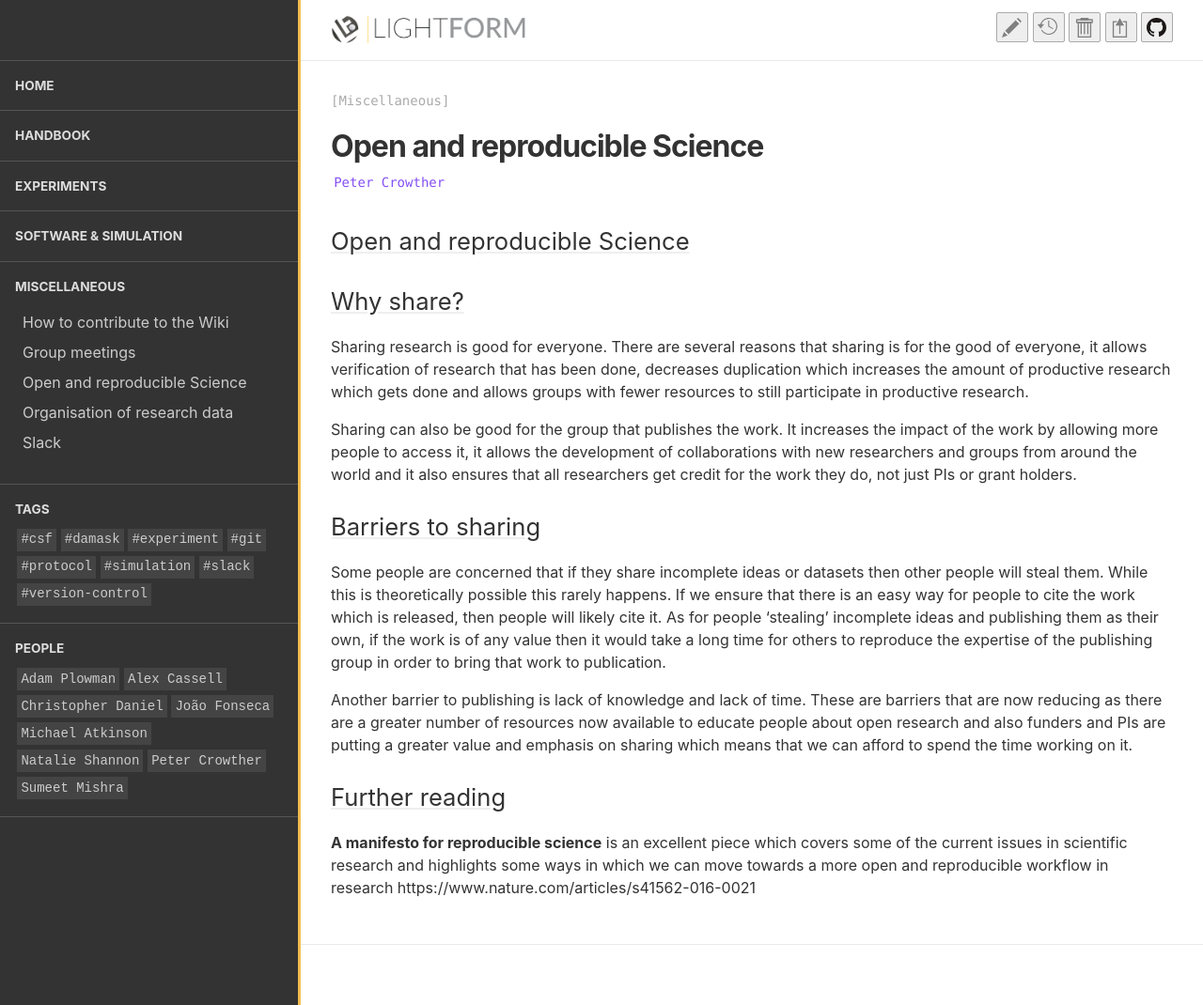
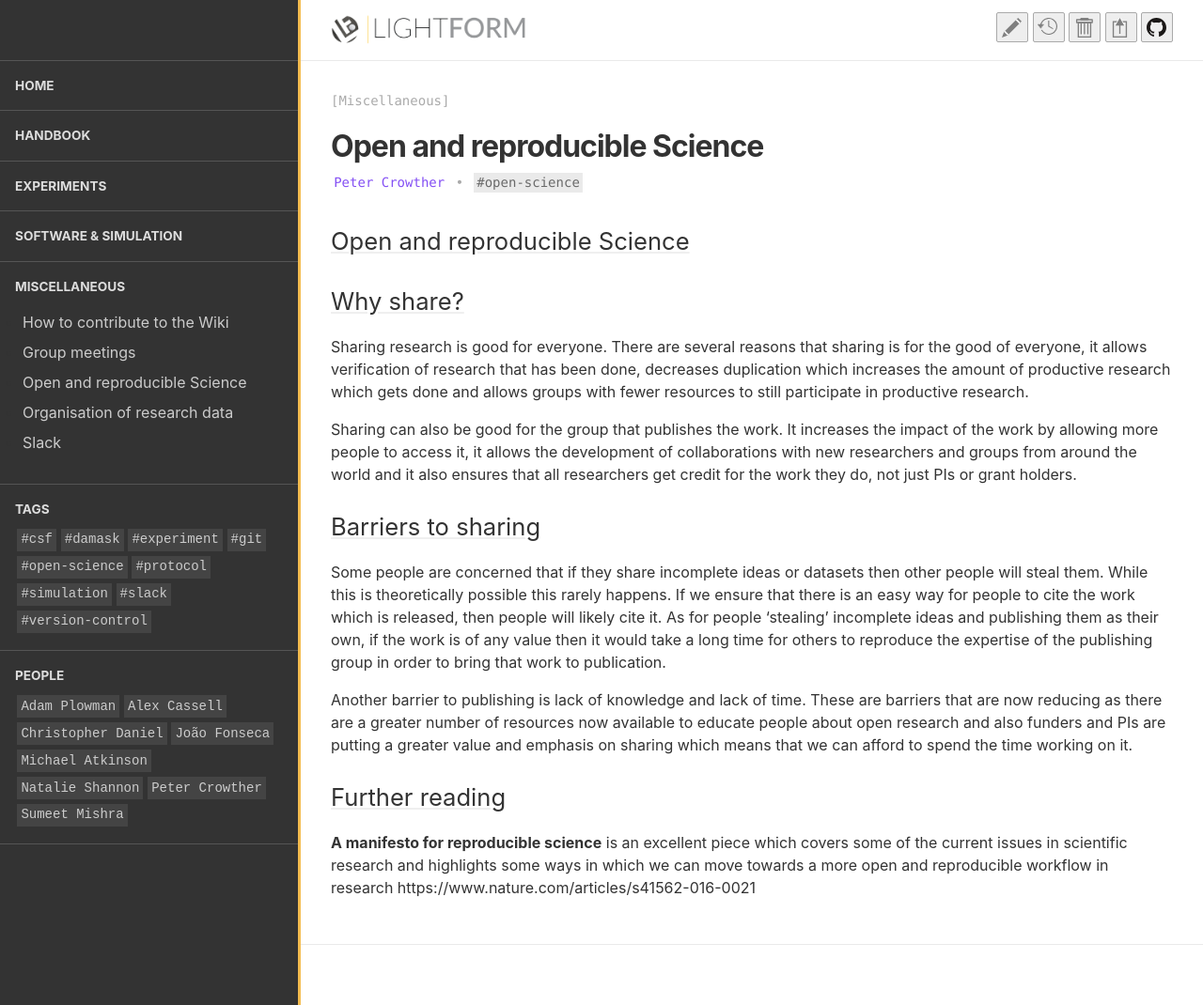
Before and after one commit to LightForm-group/wiki, a Jekyll site: the page built from collections/_miscellaneous/open_science.md, in a window 1280 px wide and 1070 px high. Shown: the whole window at 94% size. Built offline with Jekyll 4.4.1, drawn with Linux system fonts in a browser that asks for light colours.

Commit message:
Update open_science.md

```diff
--- a/collections/_miscellaneous/open_science.md
+++ b/collections/_miscellaneous/open_science.md
@@ -1,6 +1,8 @@
 ---
 title: Open and reproducible Science
 author: Peter Crowther
+tags:
+  - open science
 ---
 # Open and reproducible Science
 
```
